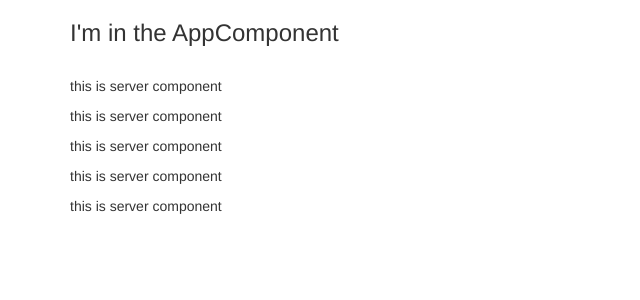
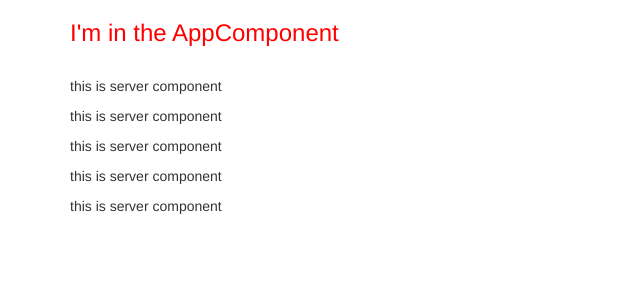
Before and after one commit to ymb456/first-angular-app2, an Angular app: page / in a window 1280 px wide. Shown: the top 300 px of the page, without its empty margins (0-640 px from the left). Built offline with nearby package versions, Linux system fonts and the light colour scheme.

Commit message:
STEP 23  using styles instead of stylesUrl

```diff
--- a/src/app/app.component.css
+++ b/src/app/app.component.css
@@ -0,0 +1,3 @@
+h3 {
+  color: darkblue;
+}
--- a/src/app/app.component.ts
+++ b/src/app/app.component.ts
@@ -3,7 +3,14 @@ import { Component } from '@angular/core';
 @Component({
   selector: 'app-root',
   templateUrl: './app.component.html',
-  styleUrl: './app.component.css',
+  //  styleUrl: './app.component.css',
+  styles: [
+    `
+      h3 {
+        color: red;
+      }
+    `,
+  ],
 })
 export class AppComponent {
   name = 'first-angular-app2';
```
